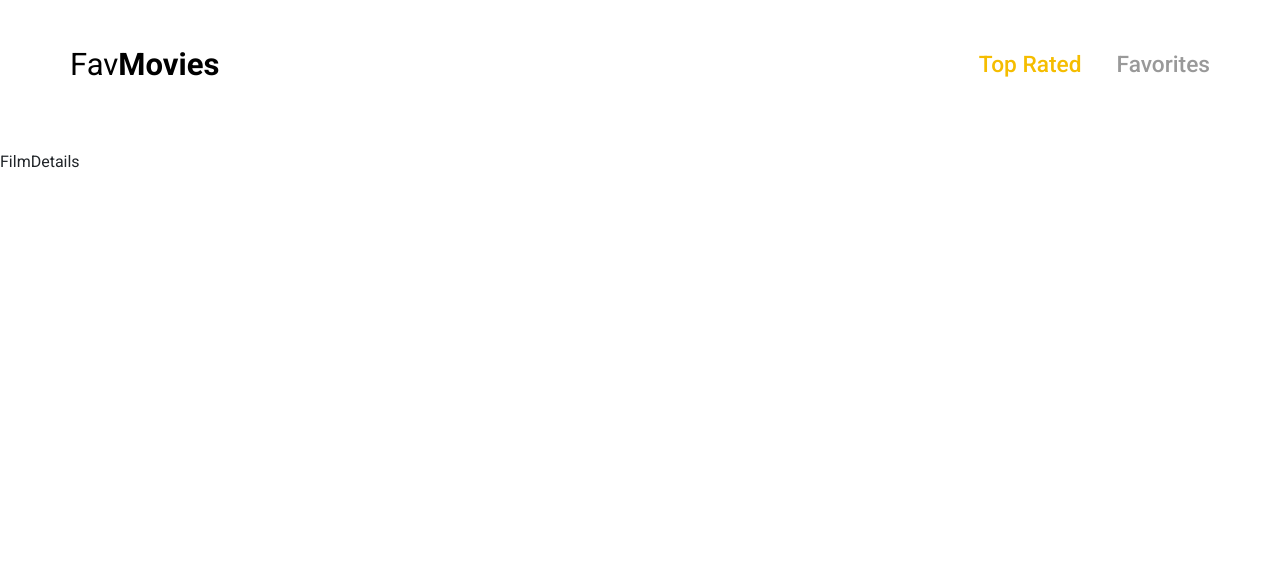
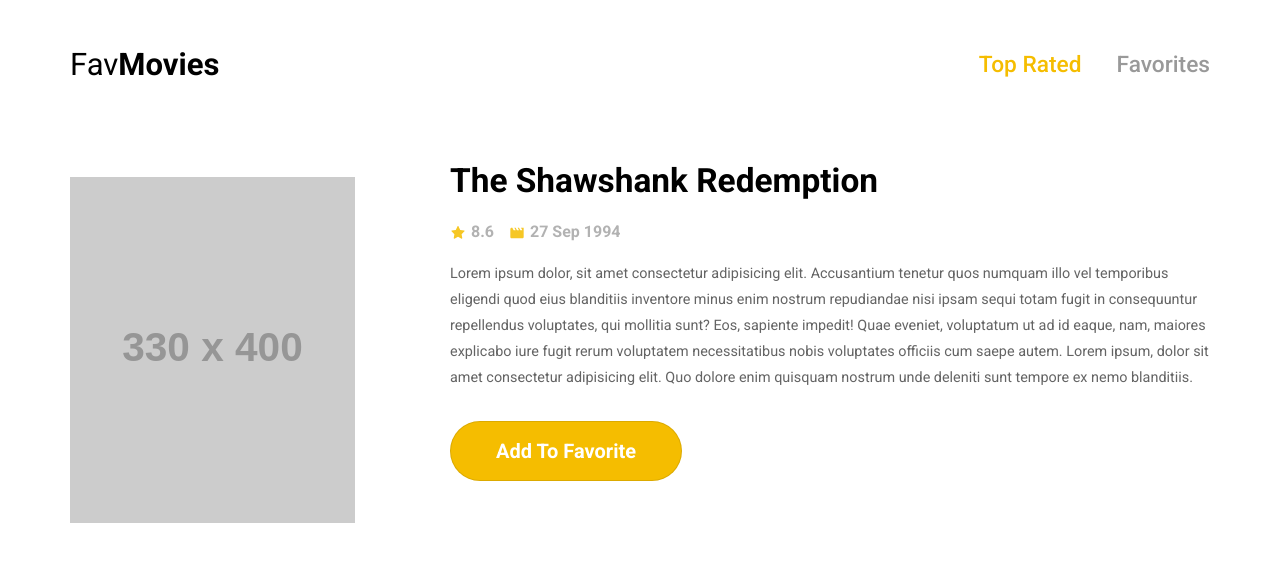
Before and after one commit to JardiinWD/temera-web-favmovies, a React (Create React App) app: page /home/1 in a window 1280 px wide. Shown: the top 562 px of the page. Built offline with nearby package versions, Linux system fonts and the light colour scheme.

Commit message:
#5 - Implementata pagina dei dettagli per i singoli film (statica no-logic).
Aggiunto alcuni fix ad alcune classi in utils, aggiunto react-icons.

```diff
--- a/package.json
+++ b/package.json
@@ -13,6 +13,7 @@
     "bootstrap": "^5.2.3",
     "react": "^18.2.0",
     "react-dom": "^18.2.0",
+    "react-icons": "^4.7.1",
     "react-router-dom": "^6.8.1",
     "react-scripts": "5.0.1",
     "reactstrap": "^9.1.5",
--- a/src/components/Navbar.tsx
+++ b/src/components/Navbar.tsx
@@ -6,9 +6,10 @@ import React, {Fragment} from 'react'
 const Navbar = () => {
   return (
     <Fragment>
-      <Container>
+      <Container className='nav-container'>
         <Row className='nav-row'>
           <Heading type="logo-title" title="Movies" />
+          {/* TODO: Da wrappare in una sidebar laterale a scomparsa in "sm" */}
           <div className='nav-links'>
             <span className='active-page'>Top Rated</span>
             <span>Favorites</span>
--- a/src/components/styles/Button.scss
+++ b/src/components/styles/Button.scss
@@ -12,6 +12,12 @@
     border: 0.25px solid rgba(0, 0, 0, 0.1);
 }
 
+.btn-add_to_pref,
+.btn-remove_to_pref  {
+    padding: 14px 45px 14px 45px;
+    border: 0.25px solid rgba(0, 0, 0, 0.1);
+}
+
 .btn-add_to_pref {
     @include buttonProps(
         var(--addtofav-btn-bgcolor),
@@ -20,7 +26,6 @@
         var(--font-weight-700),
         30px
     );
-    padding: 14px 37px 14px 37px;
 }
 
 .btn-remove_to_pref {
@@ -31,5 +36,4 @@
         var(--font-weight-700),
         30px
     );
-    padding: 14px 37px 14px 37px;
 }
--- a/src/components/styles/Navbar.scss
+++ b/src/components/styles/Navbar.scss
@@ -1,9 +1,18 @@
 @import "../../styles/utils.scss";
+
+.nav-container {
+    @include flexProps(flex, center, center, row);
+}
+
+.nav-row,
+.nav-container {
+    padding: 0;
+}
 
 .nav-row {
     @include flexProps(flex, space-between, center, row);
+    @include genericDimensionProps(100%, 130px);
     flex-wrap: nowrap;
-    height: 130px;
     margin-bottom: 20px;
 }
 
--- a/src/pages/FilmDetails.tsx
+++ b/src/pages/FilmDetails.tsx
@@ -1,8 +1,53 @@
-import React from 'react'
+import {Container, Row, Col} from 'reactstrap'
+import Button from '../components/UI/Button'
+import './styles/FilmDetails.scss'
+import Heading from '../components/UI/Heading'
+import {AiFillStar} from 'react-icons/ai'
+import {MdMovie} from 'react-icons/md'
+import React, {Fragment} from 'react'
+
+
 
 const FilmDetails = () => {
   return (
-    <div>FilmDetails</div>
+    <Fragment>
+      <Container className='container-details'>
+        <Row className='row-details'>
+          {/* Immagine del film */}
+          <Col lg='3' className='details-picture-col'>
+            <img className='details-img' src="https://via.placeholder.com/330x400.png?" alt="Immagine Placeholder" />
+          </Col>
+          {/* Dettagli del Film */}
+          <Col lg='8' className='details-content-col'>
+            <Heading type='single-movie' title='The Shawshank Redemption' />
+            {/* Info */}
+            <div className='details-content_info'>
+              {/* TODO: Questi possono essere "mappati" con map */}
+              <span>
+                <AiFillStar />
+                8.6
+              </span>
+              <span>
+                <MdMovie />
+                27 Sep 1994
+              </span>
+            </div>
+            {/* Text */}
+            <p className='details-content_trama'>
+              Lorem ipsum dolor, sit amet consectetur adipisicing elit. Accusantium tenetur quos numquam illo
+              vel temporibus eligendi quod eius blanditiis inventore minus enim nostrum repudiandae nisi
+              ipsam sequi totam fugit in consequuntur repellendus voluptates, qui mollitia sunt? Eos,
+              sapiente impedit! Quae eveniet, voluptatum ut ad id eaque, nam, maiores explicabo iure
+              fugit rerum voluptatem necessitatibus nobis voluptates officiis cum saepe autem.
+              Lorem ipsum, dolor sit amet consectetur adipisicing elit. Quo dolore enim quisquam nostrum
+              unde deleniti sunt tempore ex nemo blanditiis.
+            </p>
+            {/* Button */}
+            <Button text="Add To Favorite" type='add' />
+          </Col>
+        </Row>
+      </Container>
+    </Fragment>
   )
 }
 
--- /dev/null
+++ b/src/pages/styles/FilmDetails.scss
@@ -0,0 +1,67 @@
+@import '../../styles/utils.scss';
+
+.container-details,
+.row-details,
+.details-picture-col,
+.details-content-col {
+    padding: 0;
+}
+
+.container-details {
+    @include flexProps(flex, center, center, row);
+}
+
+.row-details {
+    @include flexProps(flex, space-between, flex-start, row);
+    @include genericDimensionProps(100%, fit-content);
+}
+
+.details-picture-col,
+.details-content-col {
+    height: fit-content;
+}
+
+.details-picture-col img {
+    @include genericDimensionProps(100%, 400px);
+    object-fit: contain;
+}
+
+.details-content-col {
+    /* Heading (Ha già le sue classi ma aggiunto un margin sopra/sotto) */
+    h2 {
+        margin: 10px 0 20px 0;
+    }
+    /* Info */
+    .details-content_info {
+        @include flexProps(flex, flex-start, center, row);
+        @include genericDimensionProps(fit-content, fit-content);
+        column-gap: 15px;
+        margin-bottom: 20px;
+        /* Icona */
+        span > svg {
+            color: var(--icons-single-movie-color);
+            margin-right: 5px;
+        }
+        /* Testo */
+        span {
+            @include genericTextProps(
+                var(--info-single-movie-fs),
+                var(--info-single-movie-lh),
+                var(--font-weight-700),
+                var(--info-single-movie-color)
+            );
+        }
+    }
+    /* Trama */
+    p.details-content_trama {
+        @include textProps(
+            var(--content-single-movie-md-fs),
+            var(--content-single-movie-pref-fs),
+            var(--content-single-movie-xxl-fs),
+            var(--font-weight-400),
+            var(--content-single-movie-color),
+            var(--content-single-movie-lh)
+        );
+        margin-bottom: 30px;
+    }
+}
--- a/src/pages/styles/Home.scss
+++ b/src/pages/styles/Home.scss
@@ -33,9 +33,11 @@
 
 .card-title {
     @include genericDimensionProps(100%, calc(100% - 330px));
-    font-size: var(--cards-heading-home-fs);
-    line-height: var(--cards-heading-home-lh);
-    font-weight: var(--font-weight-400);
-    color: var(--primary-color);
+    @include genericTextProps(
+        var(--cards-heading-home-fs),
+        var(--cards-heading-home-lh),
+        var(--font-weight-400),
+        var(--primary-color)
+    );
     text-align: center;
 }
--- a/src/styles/utils.scss
+++ b/src/styles/utils.scss
@@ -39,8 +39,10 @@
     --content-single-movie-xxl-fs: 18px;
     --content-single-movie-pref-fs: 0.5rem + 0.5vw;
     --content-single-movie-md-fs: 14px;
+    --content-single-movie-lh: 26px;
     --btn-cta-single-movie-fs: 20px;
-    --content-single-movie-lh: 26px;
+    --info-single-movie-lh: 19px;
+    --info-single-movie-fs: 16px;
     /* Cards-movie */
     --cards-heading-home-fs: 16px;
     --cards-heading-home-lh: 19px;
@@ -59,9 +61,6 @@
 * $fw => Font Weight
 * $line-h => Line height
 * $color => Colore del testo
-* $color => Colore del testo
-* $color => Colore del testo
-* $color => Colore del testo
 */
 @mixin textProps($min, $pref, $max, $fw, $color, $line-h ) {
     font-size: clamp($min, $pref, $max);
@@ -72,6 +71,20 @@
     margin-bottom: 0;
     padding: 0;
 };
+
+/** genericTextProps Mixin
+* $fs => Font Size
+* $fw => Font Weight
+* $line-h => Line height
+* $color => Colore del testo
+*/
+@mixin genericTextProps($fs, $line-h, $fw, $color) {
+    font-size: $fs;
+    font-weight: $fw;
+    line-height: $line-h;
+    color: $color;
+}
+
 
 /** Mixin per le proprietà di Flex
 * $flex => Display Flex
```
Also changed, not shown: 1 other file (tests, documents, lock files or other folders).
